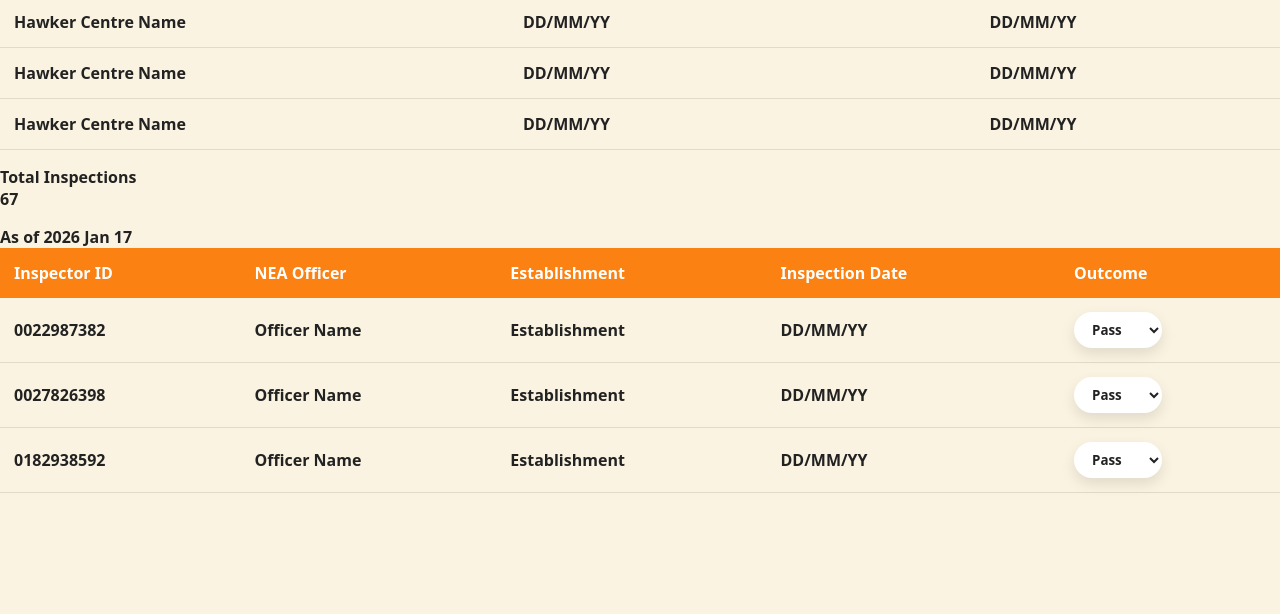
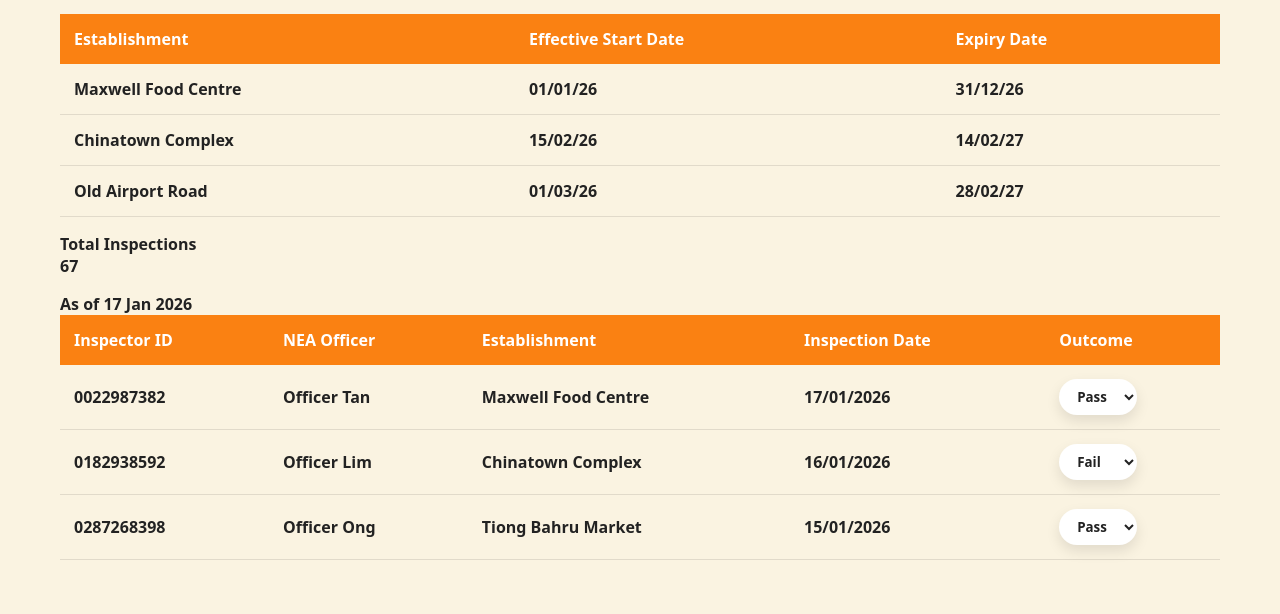
Before and after one commit to Aori7/FED-Hawker-Centre-Web-App, a website: page nea-inspection.html in a window 1280 px wide. Shown: the part 186-800 px from the top of the page. Drawn offline with Linux system fonts and the light colour scheme.

Commit message:
editinggggg

```diff
--- a/nea-inspection.html
+++ b/nea-inspection.html
@@ -1,24 +1,26 @@
 <!-- nea-inspection.html -->
 
 <!DOCTYPE html>
-
 <html lang="en">
 <head>
   <meta charset="UTF-8">
   <title>NEA Officer - Inspections</title>
+
+  <!-- nea styles only -->
   <link rel="stylesheet" href="css/nea-style.css">
 </head>
+
 <body>
 
-<!-- logo -->
+<!-- navigation bar -->
 <nav id="navigationbar">
   <div class="logo">
     <a href="index.html">
+      <span class="material-symbols-rounded">restaurant_menu</span>
       <h1 id="logotitle">Hawker<em>SG</em></h1>
     </a>
   </div>
 
-  <!-- navigation bar -->
   <ul class="navitems">
     <li><a href="nea-main.html">Main</a></li>
     <li><a href="nea-dashboard.html">Dashboard</a></li>
@@ -26,16 +28,17 @@
     <li><a href="nea-feedback.html">Feedback</a></li>
   </ul>
 
-  <!-- logout -->
   <button class="logout-btn">Logout</button>
 </nav>
 
-<main class="nea-container">
+<!-- page content -->
+<section class="nea-page">
 
   <h1 class="page-title">Inspection Records</h1>
 
   <!-- summary section -->
   <section class="inspection-summary">
+
     <table class="summary-table">
       <thead>
         <tr>
@@ -46,31 +49,33 @@
       </thead>
       <tbody>
         <tr>
-                <td>Hawker Centre Name</td>
-                <td>DD/MM/YY</td>
-                <td>DD/MM/YY</td>
+          <td>Maxwell Food Centre</td>
+          <td>01/01/26</td>
+          <td>31/12/26</td>
         </tr>
         <tr>
-                <td>Hawker Centre Name</td>
-                <td>DD/MM/YY</td>
-                <td>DD/MM/YY</td>
+          <td>Chinatown Complex</td>
+          <td>15/02/26</td>
+          <td>14/02/27</td>
         </tr>
         <tr>
-                <td>Hawker Centre Name</td>
-                <td>DD/MM/YY</td>
-                <td>DD/MM/YY</td>
+          <td>Old Airport Road</td>
+          <td>01/03/26</td>
+          <td>28/02/27</td>
         </tr>
       </tbody>
     </table>
 
     <div class="inspection-stat-card">
       <p>Total Inspections<br><strong>67</strong></p>
-        <span>As of 2026 Jan 17</span>
+      <span>As of 17 Jan 2026</span>
     </div>
+
   </section>
 
   <!-- detailed inspection table -->
   <section class="inspection-details">
+
     <table class="inspection-table">
       <thead>
         <tr>
@@ -81,36 +86,57 @@
           <th>Outcome</th>
         </tr>
       </thead>
-        <tbody>
+
+      <!-- JS hooks into THIS tbody -->
+      <tbody id="inspectionTableBody">
         <tr>
           <td>0022987382</td>
-                <td>Officer Name</td>
-                <td>Establishment</td>
-                <td>DD/MM/YY</td>
-                <td><select><option>Pass</option><option>Failed</option></select></td>
+          <td>Officer Tan</td>
+          <td>Maxwell Food Centre</td>
+          <td>17/01/26</td>
+          <td>
+            <select class="status-select">
+              <option selected>Pass</option>
+              <option>Fail</option>
+            </select>
+          </td>
         </tr>
+
         <tr>
           <td>0027826398</td>
-                <td>Officer Name</td>
-                <td>Establishment</td>
-                <td>DD/MM/YY</td>
-                <td><select><option>Pass</option><option>Failed</option></select></td>
+          <td>Officer Lim</td>
+          <td>Chinatown Complex</td>
+          <td>16/01/26</td>
+          <td>
+            <select class="status-select">
+              <option>Pass</option>
+              <option selected>Fail</option>
+            </select>
+          </td>
         </tr>
+
         <tr>
           <td>0182938592</td>
-                <td>Officer Name</td>
-                <td>Establishment</td>
-                <td>DD/MM/YY</td>
-                <td><select><option>Pass</option><option>Failed</option></select></td>
+          <td>Officer Ong</td>
+          <td>Old Airport Road</td>
+          <td>15/01/26</td>
+          <td>
+            <select class="status-select">
+              <option selected>Pass</option>
+              <option>Fail</option>
+            </select>
+          </td>
         </tr>
       </tbody>
     </table>
+
   </section>
 
-</main>
+</section>
 
-</body>
 <!-- scripts -->
 <script src="js/nea-common.js"></script>
 <script src="js/nea-inspection.js"></script>
+
+</body>
 </html>
```
Lines whose indentation alone changed are shown as unchanged.
